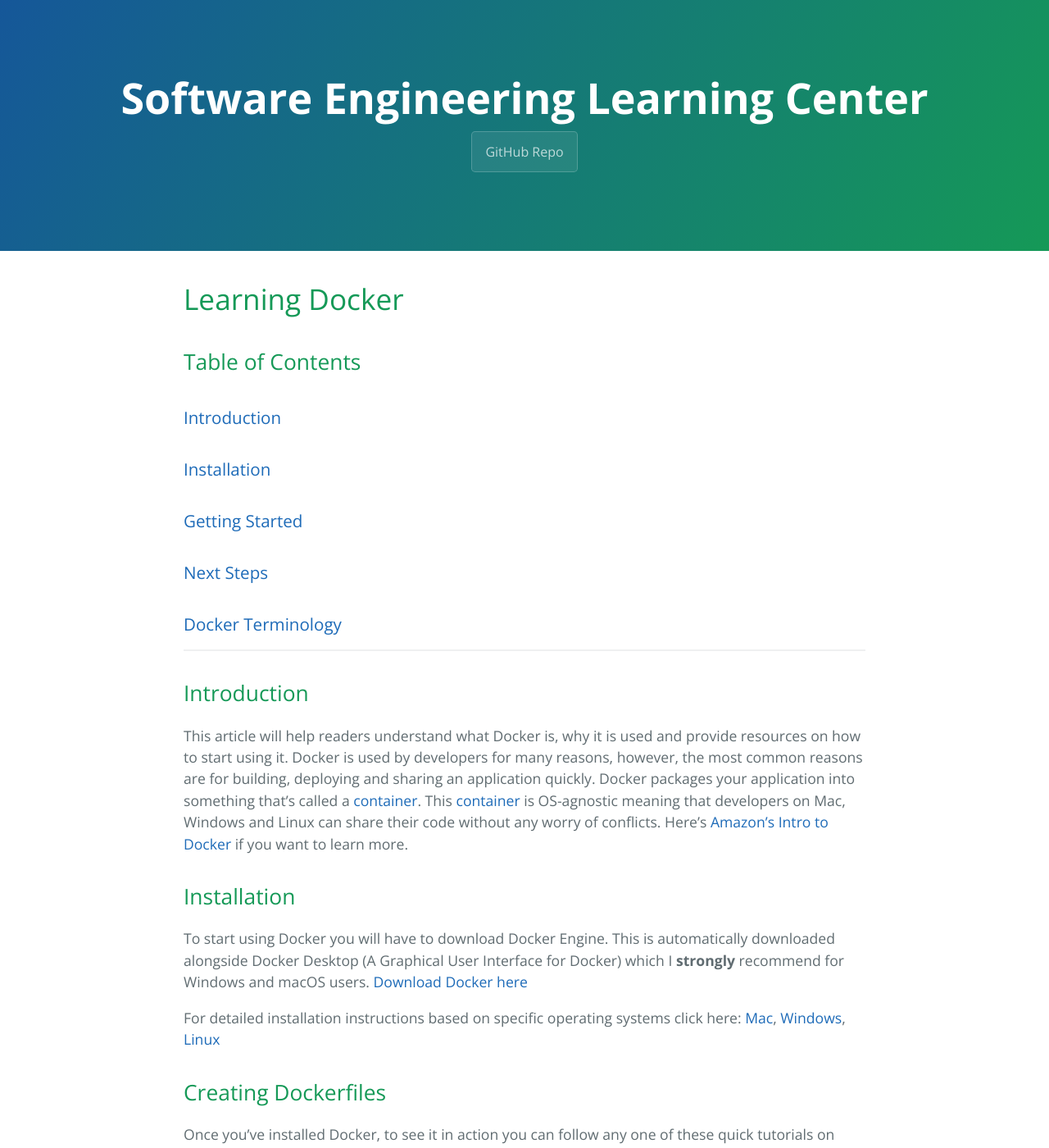
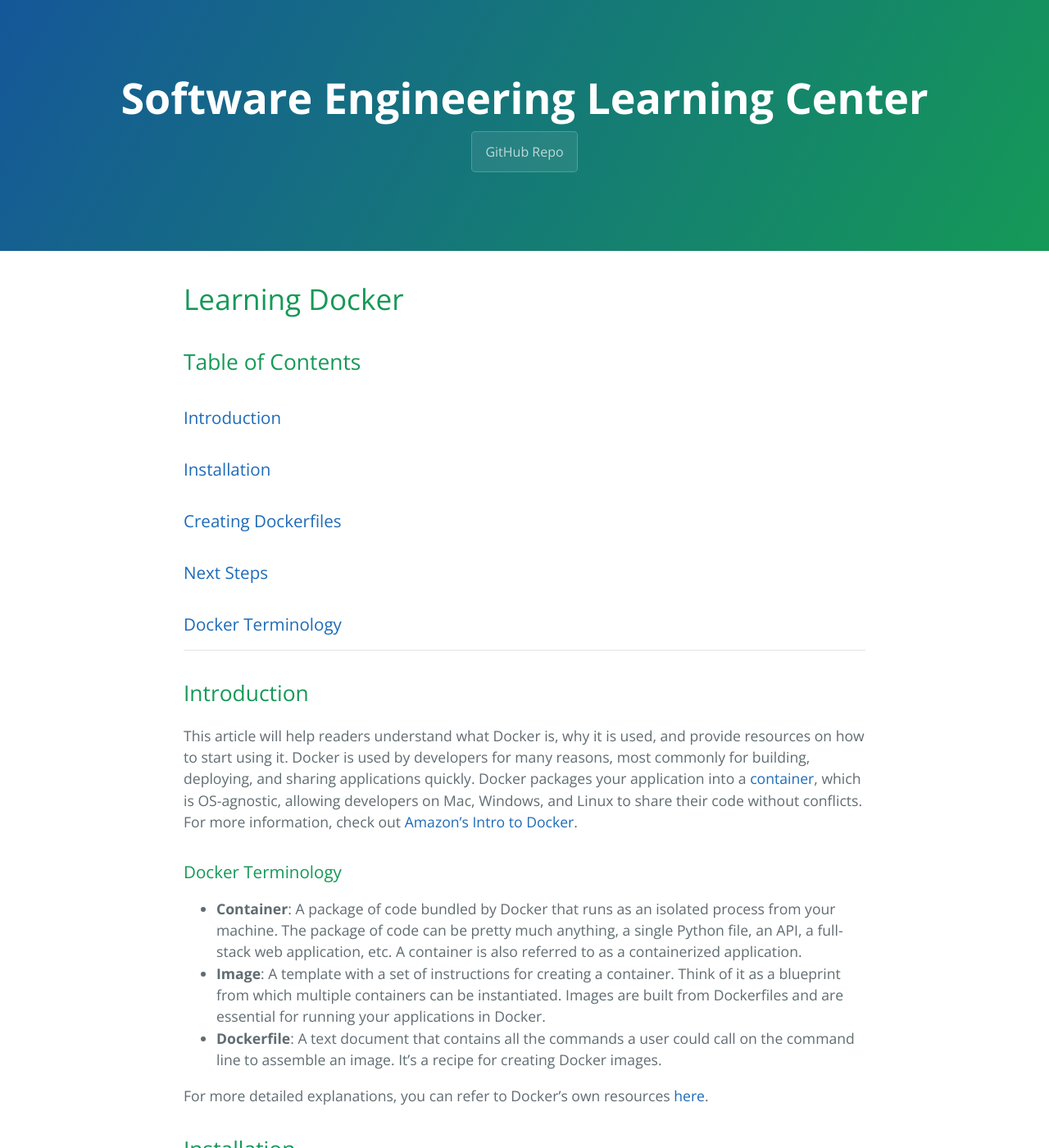
Before and after one commit to learning-software-engineering/learning-software-engineering.github.io, a Jekyll site: the page built from Topics/Development_Process/Docker.md, in a window 1280 px wide and 1400 px high. Shown: the whole window at 82% size. Built offline with Jekyll 4.4.1, drawn with Linux system fonts in a browser that asks for light colours; our own code applies the rules of GitHub Pages for plain Markdown files; some of the changed text lies outside the part shown.

Commit message:
[U] Clarify key tems

````diff
--- a/Topics/Development_Process/Docker.md
+++ b/Topics/Development_Process/Docker.md
@@ -3,7 +3,7 @@
 ## Table of Contents
 ### [Introduction](#introduction-1)
 ### [Installation](#installation-1)
-### [Getting Started](#getting-started-1)
+### [Creating Dockerfiles](#creating-dockerfiles-1)
 ### [Next Steps](#next-steps-1)
 ### [Docker Terminology](#docker-terminology-1)
 
@@ -11,7 +11,15 @@
 
 ## Introduction
 
-This article will help readers understand what Docker is, why it is used and provide resources on how to start using it. Docker is used by developers for many reasons, however, the most common reasons are for building, deploying and sharing an application quickly. Docker packages your application into something that's called a [container](#docker-terminology-1). This [container](#docker-terminology-1) is OS-agnostic meaning that developers on Mac, Windows and Linux can share their code without any worry of conflicts. Here's [Amazon's Intro to Docker](https://aws.amazon.com/docker/#:~:text=Docker%20is%20a%20software%20platform,tools%2C%20code%2C%20and%20runtime.) if you want to learn more.
+This article will help readers understand what Docker is, why it is used, and provide resources on how to start using it. Docker is used by developers for many reasons, most commonly for building, deploying, and sharing applications quickly. Docker packages your application into a [container](#docker-terminology-1), which is OS-agnostic, allowing developers on Mac, Windows, and Linux to share their code without conflicts. For more information, check out [Amazon's Intro to Docker](https://aws.amazon.com/docker/).
+
+### Docker Terminology
+
+* **Container**: A package of code bundled by Docker that runs as an isolated process from your machine. The package of code can be pretty much anything, a single Python file, an API, a full-stack web application, etc. A container is also referred to as a containerized application.
+* **Image**: A template with a set of instructions for creating a container. Think of it as a blueprint from which multiple containers can be instantiated. Images are built from Dockerfiles and are essential for running your applications in Docker.
+* **Dockerfile**: A text document that contains all the commands a user could call on the command line to assemble an image. It's a recipe for creating Docker images.
+
+For more detailed explanations, you can refer to Docker's own resources [here](https://docs.docker.com/get-started/).
 
 ## Installation
 
@@ -55,6 +63,12 @@ I have the following runtime dependencies that might require APT packages: psyco
 ```
 
 This method will generate something that's much more optimized than any beginner can write. For example, it will clear the APT cache for dependency installation, and use separate builder and runtime images to reduce image size, which involves understanding the intricate Docker image layering mechanism. You can learn a lot from reading and understanding the generated Dockerfile.
+
+### Clarifying Dockerfiles and Docker Images
+
+When you start using Docker, you'll come across two key terms: Dockerfile and Docker image. A Dockerfile is a text document that contains all the commands a user could call on the command line to assemble an image. Essentially, it's a set of instructions for Docker to build the image.
+
+A Docker image, on the other hand, is an executable package that includes everything needed to run an application - the code, a runtime, libraries, environment variables, and config files. You can think of an image as a blueprint for a container. Docker builds an image based on the instructions provided in a Dockerfile. Once the image is built, Docker can create a container from this image.
 
 ## Next Steps
 
@@ -204,10 +218,3 @@ If you have multiple services and want to deploy them on the same server with di
 ## Other Resources
 
 Here's a [cheat sheet](https://docs.docker.com/get-started/docker_cheatsheet.pdf) of all useful Docker CLI commands and here's a [cheat sheet](https://devhints.io/docker-compose) for docker-compose which should help you in your future endeavours. All the best!
-
-## Docker Terminology
-- **Container**: A package of code bundled by Docker that runs as an isolated process from your machine. The package of code can be pretty much anything, a single Python file, an API, a full-stack web application etc. A container is also referred to as a **containerized application**.
-
-- **Image**: template with a set of instructions for creating a container. *(most of the times these are pre-built so don't worry too much about making one)*
-
-Explained in Docker's own words [here](https://docs.docker.com/get-started/)
````
